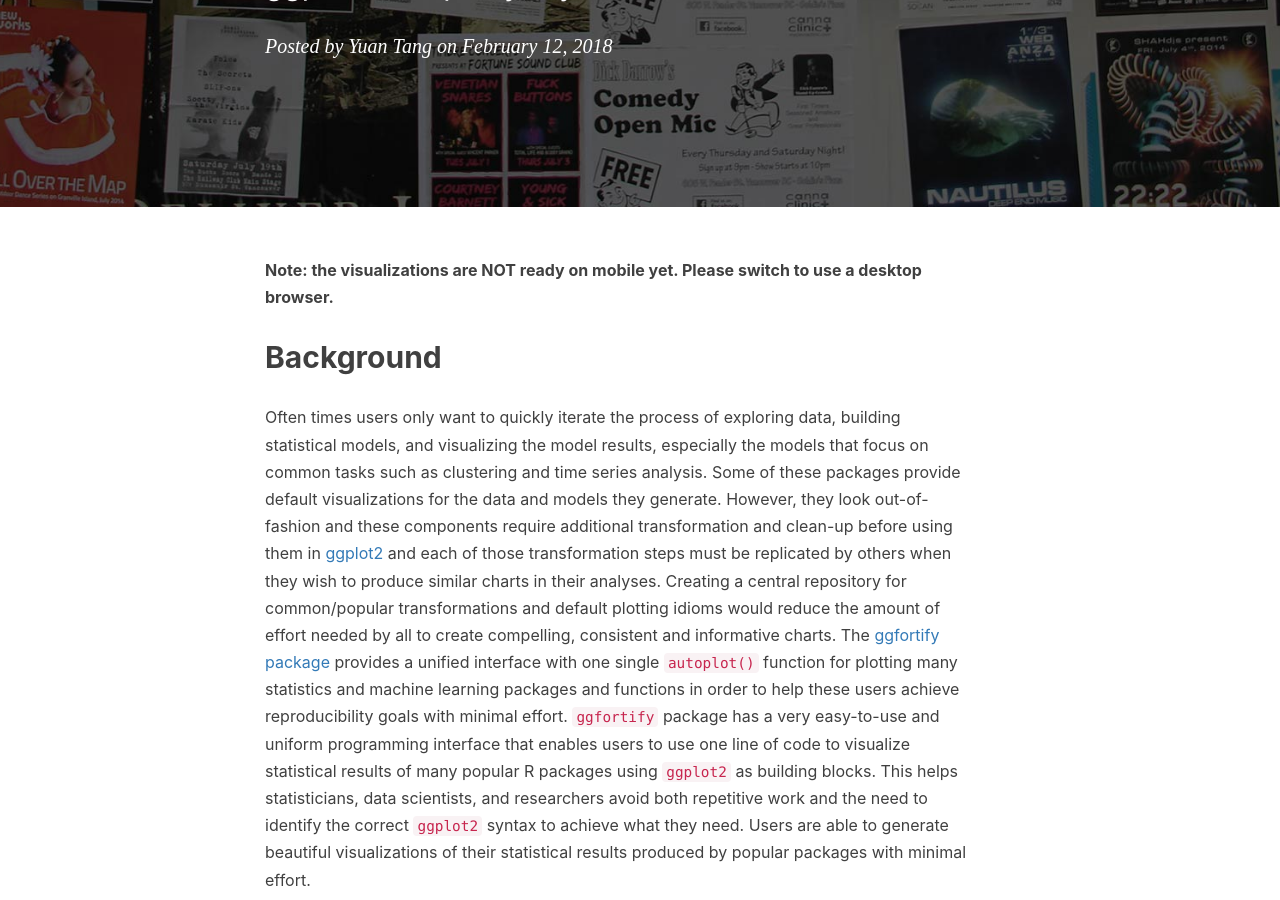
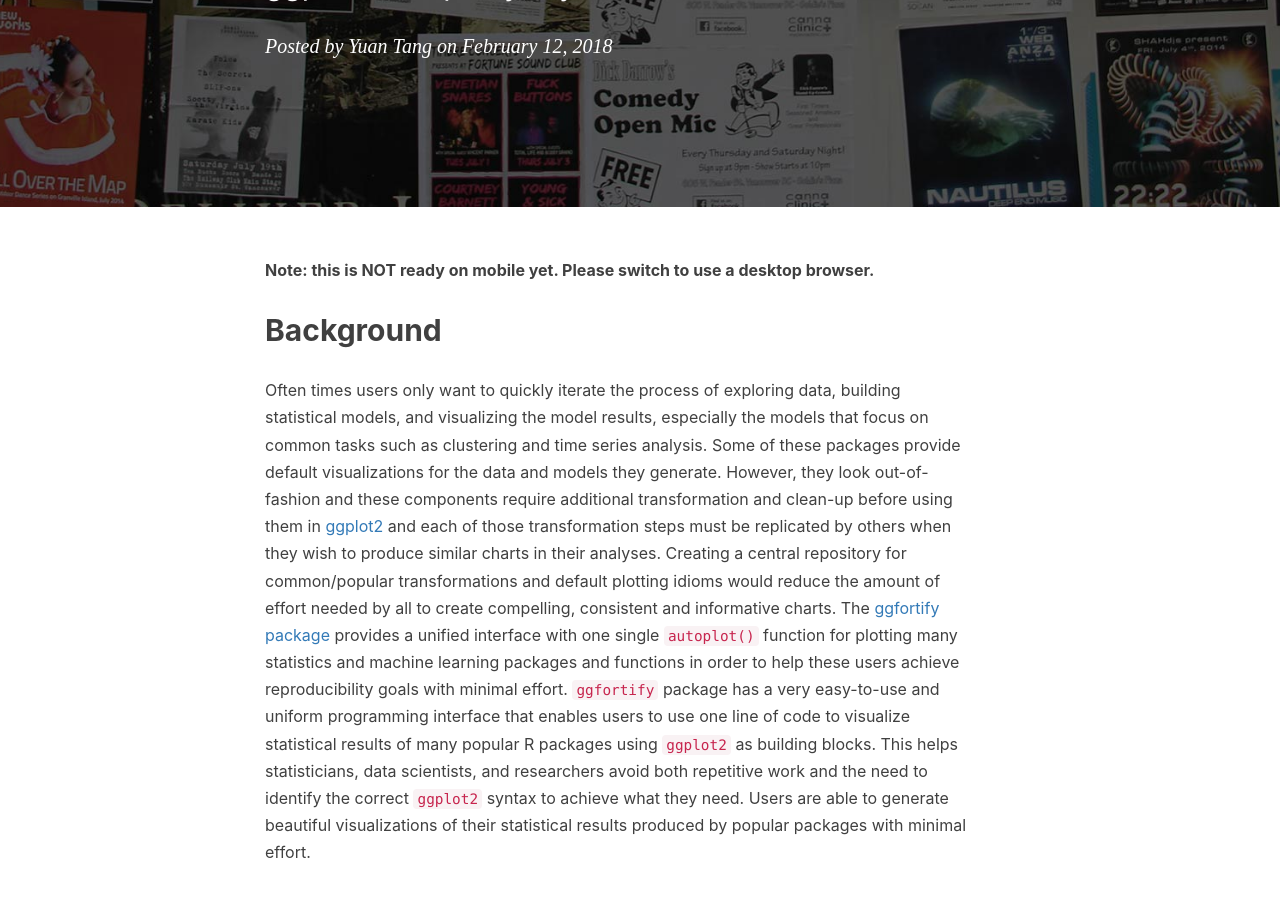
Before and after one commit to terrytangyuan/terrytangyuan.github.com, a Jekyll site: the page built from _posts/2016-02-12-autoplotly-intro.markdown, in a window 1280 px wide and 900 px high, scrolled down 539 px. Built offline with Jekyll 4.4.1, drawn with Linux system fonts in a browser that asks for light colours; nearby versions of some CDN libraries; comment, search, counter and statistics services are not loaded.

Commit message:
shorter note

```diff
--- a/_posts/2016-02-12-autoplotly-intro.markdown
+++ b/_posts/2016-02-12-autoplotly-intro.markdown
@@ -10,7 +10,7 @@ tags:
     - R
 ---
 
-**Note: the visualizations are NOT ready on mobile yet. Please switch to use a desktop browser.**
+**Note: this is NOT ready on mobile yet. Please switch to use a desktop browser.**
 
 <link rel="stylesheet" href="/css/custom.css">
 
```
